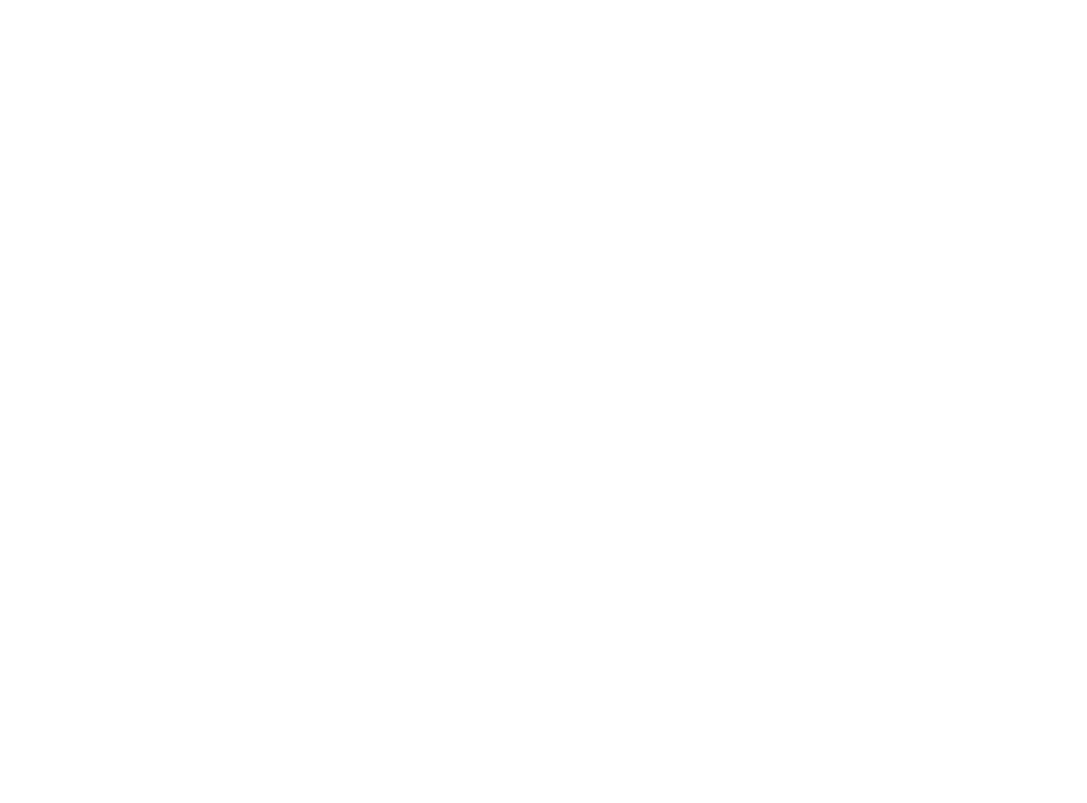
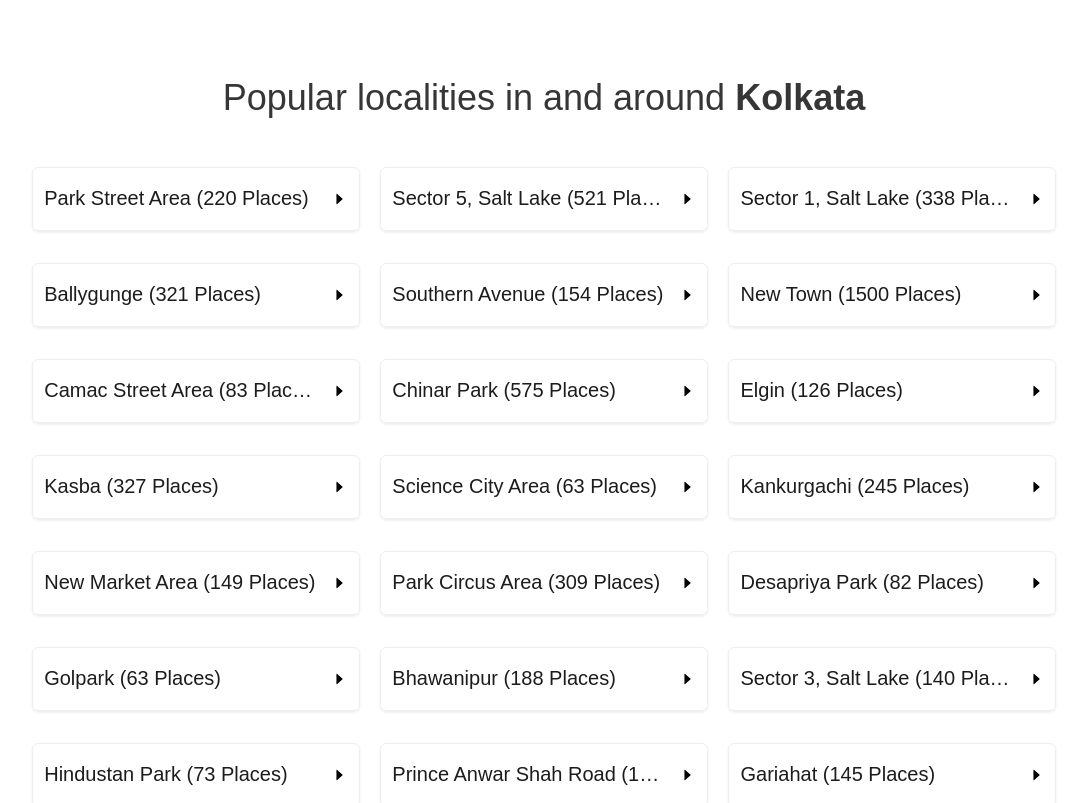
Before and after one commit to DigantaSom/Zomato-clone, a React (Create React App) app in the folder client/: page / in a window 1280 px wide. Shown: the part 1140-1943 px from the top of the page, without its empty margins (96-1183 px from the left). Before the commit the page ends 1137 px from the top, so only its background shows below. Built offline with nearby package versions, Linux system fonts and the light colour scheme.

Commit message:
Added the Localities component in the frontend

```diff
--- a/client/src/App.css
+++ b/client/src/App.css
@@ -5,7 +5,12 @@
 body {
   margin: 0;
   padding: 0;
-  font-family: sans-serif;
+  font-family: Arial, Helvetica, sans-serif;
+}
+
+a {
+  text-decoration: none;
+  color: black;
 }
 
 .container {
@@ -13,9 +18,14 @@ body {
   margin: 0 auto;
 }
 
-a {
-  text-decoration: none;
-  color: black;
+.app__heading {
+  font-size: 2.25rem;
+}
+
+@media screen and (max-width: 850px) {
+  .app__heading {
+    font-size: 1.9rem;
+  }
 }
 
 @media screen and (max-width: 768px) {
@@ -24,6 +34,12 @@ a {
   }
 }
 
+@media screen and (max-width: 365px) {
+  .app__heading {
+    font-size: 1.7rem;
+  }
+}
+
 @media screen and (max-width: 320px) {
   .container {
     max-width: 95vw;
--- a/client/src/components/collections/collections.component.tsx
+++ b/client/src/components/collections/collections.component.tsx
@@ -14,7 +14,7 @@ interface CollectionsProps {
 const Collections: FC<CollectionsProps> = ({ collectionItems }) => {
   return (
     <div className='collections__container'>
-      <h2 className='collections__heading'>Collections</h2>
+      <h2 className='app__heading collections__heading'>Collections</h2>
       <div className='collections__subheading'>
         <h6 className='collections__subheading-left'>
           Explore curated lists of top restaurants, cafes, pubs, and bars in
--- a/client/src/components/collections/collections.styles.css
+++ b/client/src/components/collections/collections.styles.css
@@ -3,7 +3,6 @@
 }
 
 h2.collections__heading {
-  font-size: 2.25rem;
   color: #1c1c1c;
   text-align: left;
   margin: 0 0 0.7rem 0;
@@ -48,10 +47,6 @@ h6.collections__subheading-left {
 }
 
 @media screen and (max-width: 850px) {
-  h2.collections__heading {
-    font-size: 1.9rem;
-  }
-
   h6.collections__subheading-left {
     font-size: 1rem;
   }
--- /dev/null
+++ b/client/src/components/localities/localities.component.tsx
@@ -0,0 +1,24 @@
+import LocalityItem from '../locality-item/locality-item.component';
+
+import localities from '../../constants/localities-kolkata.constant';
+
+import './localities.styles.css';
+
+const Localities = () => {
+  return (
+    <div className='localities__container'>
+      <div className='localities__heading'>
+        <p className='app__heading'>
+          Popular localities in and around <b>Kolkata</b>
+        </p>
+      </div>
+      <div className='localities__inner-container'>
+        {localities.map(locality => (
+          <LocalityItem key={locality.id} locality={locality} />
+        ))}
+      </div>
+    </div>
+  );
+};
+
+export default Localities;
--- /dev/null
+++ b/client/src/components/localities/localities.styles.css
@@ -0,0 +1,27 @@
+.localities__container {
+  margin-top: 5rem;
+}
+
+.localities__inner-container {
+  display: flex;
+  align-items: center;
+  justify-content: space-between;
+  flex-wrap: wrap;
+}
+
+.localities__heading {
+  text-align: center;
+  margin-bottom: 1rem;
+}
+
+.localities__heading p {
+  margin: 0;
+  color: #363636;
+  font-weight: 400;
+}
+
+@media screen and (max-width: 630px) {
+  .localities__container {
+    margin-top: 3rem;
+  }
+}
--- /dev/null
+++ b/client/src/components/locality-item/locality-item.component.tsx
@@ -0,0 +1,26 @@
+import { FC } from 'react';
+import { Link } from 'react-router-dom';
+import { AiOutlineCaretRight } from 'react-icons/ai';
+
+import { LocalityI } from '../../types';
+
+import './locality-item.styles.css';
+
+interface LocalityItemProps {
+  locality: LocalityI;
+}
+
+const LocalityItem: FC<LocalityItemProps> = ({
+  locality: { name, numberOfPlaces },
+}) => {
+  return (
+    <Link to='/' className='locality-item__container'>
+      <h5 className='locality-item__title'>
+        {name} ({numberOfPlaces} Places)
+      </h5>
+      <AiOutlineCaretRight className='locality-item__icon' />
+    </Link>
+  );
+};
+
+export default LocalityItem;
--- /dev/null
+++ b/client/src/components/locality-item/locality-item.styles.css
@@ -0,0 +1,56 @@
+.locality-item__container {
+  display: flex;
+  align-items: center;
+  justify-content: space-between;
+  width: 32%;
+  height: 4rem;
+  margin-top: 2rem;
+  padding: 0 0.7rem;
+  border-radius: 0.4rem;
+  border: 1px solid #eee;
+  box-shadow: rgb(28 28 28 / 8%) 0px 1.42623px 2.85246px;
+}
+
+.locality-item__container:hover {
+  box-shadow: rgb(28 28 28 / 16%) 2px 2.42623px 6.85246px;
+}
+
+h5.locality-item__title {
+  margin: 0;
+  color: #1c1c1c;
+  font-size: 1.25rem;
+  font-weight: 300;
+  width: 90%;
+  white-space: nowrap;
+  overflow: hidden;
+  text-overflow: ellipsis;
+}
+
+.locality-item__icon {
+  width: 5%;
+}
+
+@media screen and (max-width: 630px) {
+  .locality-item__container {
+    width: 49%;
+    height: 3rem;
+    margin-top: 1.5rem;
+  }
+}
+
+@media screen and (max-width: 450px) {
+  .locality-item__container {
+    width: 100%;
+    margin-top: 1rem;
+  }
+
+  h5.locality-item__title {
+    font-size: 1rem;
+  }
+}
+
+@media screen and (max-width: 365px) {
+  h5.locality-item__title {
+    font-size: 0.9rem;
+  }
+}
--- /dev/null
+++ b/client/src/constants/localities-kolkata.constant.ts
@@ -0,0 +1,156 @@
+import { LocalityI } from '../types';
+
+const localities: LocalityI[] = [
+  {
+    id: '1',
+    name: 'Park Street Area',
+    numberOfPlaces: 220,
+  },
+  {
+    id: '2',
+    name: 'Sector 5, Salt Lake',
+    numberOfPlaces: 521,
+  },
+  {
+    id: '3',
+    name: 'Sector 1, Salt Lake',
+    numberOfPlaces: 338,
+  },
+  {
+    id: '4',
+    name: 'Ballygunge',
+    numberOfPlaces: 321,
+  },
+  {
+    id: '5',
+    name: 'Southern Avenue',
+    numberOfPlaces: 154,
+  },
+  {
+    id: '6',
+    name: 'New Town',
+    numberOfPlaces: 1500,
+  },
+  {
+    id: '7',
+    name: 'Camac Street Area',
+    numberOfPlaces: 83,
+  },
+  {
+    id: '8',
+    name: 'Chinar Park',
+    numberOfPlaces: 575,
+  },
+  {
+    id: '9',
+    name: 'Elgin',
+    numberOfPlaces: 126,
+  },
+  {
+    id: '10',
+    name: 'Kasba',
+    numberOfPlaces: 327,
+  },
+  {
+    id: '11',
+    name: 'Science City Area',
+    numberOfPlaces: 63,
+  },
+  {
+    id: '12',
+    name: 'Kankurgachi',
+    numberOfPlaces: 245,
+  },
+  {
+    id: '13',
+    name: 'New Market Area',
+    numberOfPlaces: 149,
+  },
+  {
+    id: '14',
+    name: 'Park Circus Area',
+    numberOfPlaces: 309,
+  },
+  {
+    id: '15',
+    name: 'Desapriya Park',
+    numberOfPlaces: 82,
+  },
+  {
+    id: '16',
+    name: 'Golpark',
+    numberOfPlaces: 63,
+  },
+  {
+    id: '17',
+    name: 'Bhawanipur',
+    numberOfPlaces: 188,
+  },
+  {
+    id: '18',
+    name: 'Sector 3, Salt Lake',
+    numberOfPlaces: 140,
+  },
+  {
+    id: '19',
+    name: 'Hindustan Park',
+    numberOfPlaces: 73,
+  },
+  {
+    id: '20',
+    name: 'Prince Anwar Shah Road',
+    numberOfPlaces: 197,
+  },
+  {
+    id: '21',
+    name: 'Gariahat',
+    numberOfPlaces: 145,
+  },
+  {
+    id: '22',
+    name: 'Behala',
+    numberOfPlaces: 731,
+  },
+  {
+    id: '23',
+    name: 'Esplanade',
+    numberOfPlaces: 73,
+  },
+  {
+    id: '24',
+    name: 'Theatre Road',
+    numberOfPlaces: 58,
+  },
+  {
+    id: '25',
+    name: 'Jadavpur',
+    numberOfPlaces: 396,
+  },
+  {
+    id: '26',
+    name: 'Hatibagan',
+    numberOfPlaces: 141,
+  },
+  {
+    id: '27',
+    name: 'Tollygunge',
+    numberOfPlaces: 584,
+  },
+  {
+    id: '28',
+    name: 'Nagerbazar',
+    numberOfPlaces: 161,
+  },
+  {
+    id: '29',
+    name: 'Lake Market Area',
+    numberOfPlaces: 100,
+  },
+  {
+    id: '30',
+    name: 'Tangra',
+    numberOfPlaces: 112,
+  },
+];
+
+export default localities;
--- a/client/src/pages/home/home.component.tsx
+++ b/client/src/pages/home/home.component.tsx
@@ -1,6 +1,7 @@
 import Landing from '../../components/landing/landing.component';
 import LandingTiles from '../../components/landing-tiles/landing-tiles.component';
 import Collections from '../../components/collections/collections.component';
+import Localities from '../../components/localities/localities.component';
 
 import collectionItems from '../../constants/collection-items.constant';
 
@@ -11,6 +12,7 @@ const HomePage = () => {
       <div className='container'>
         <LandingTiles />
         <Collections collectionItems={collectionItems} />
+        <Localities />
       </div>
     </>
   );
--- a/client/src/types.ts
+++ b/client/src/types.ts
@@ -7,3 +7,9 @@ export interface TileI {
 export interface CollectionItemI extends TileI {
   numberOfPlaces: number;
 }
+
+export interface LocalityI {
+  id: string;
+  name: string;
+  numberOfPlaces: number;
+}
```
